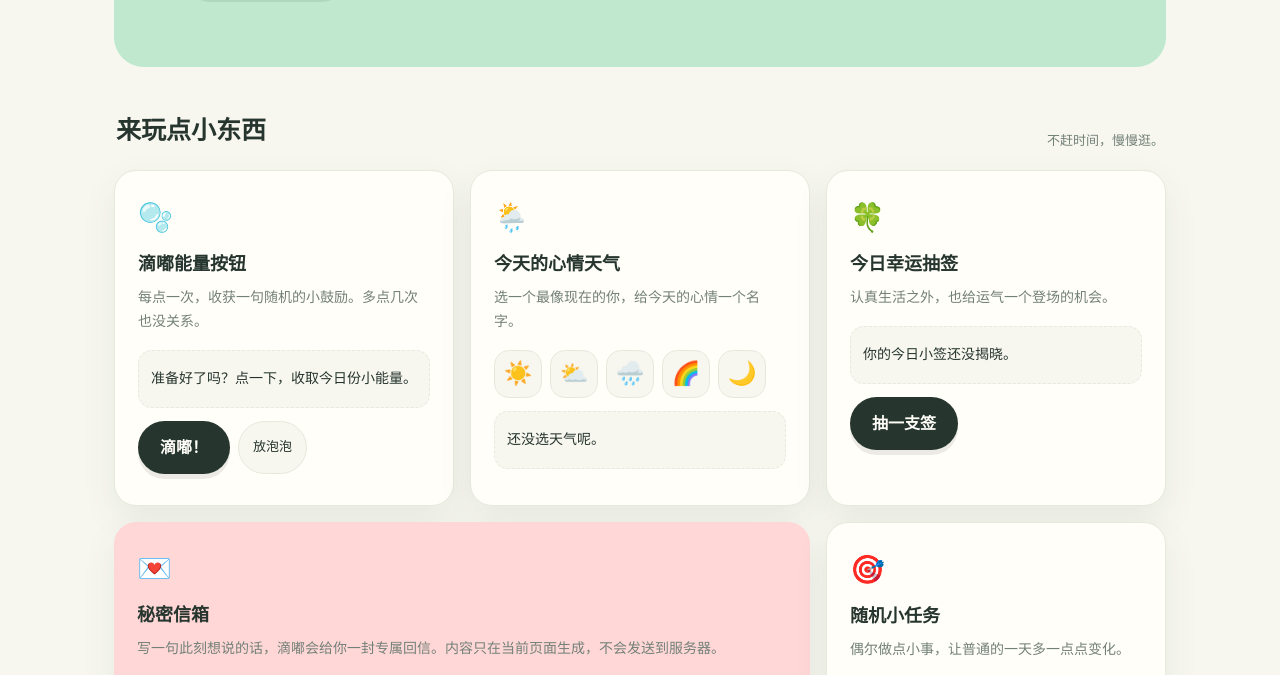
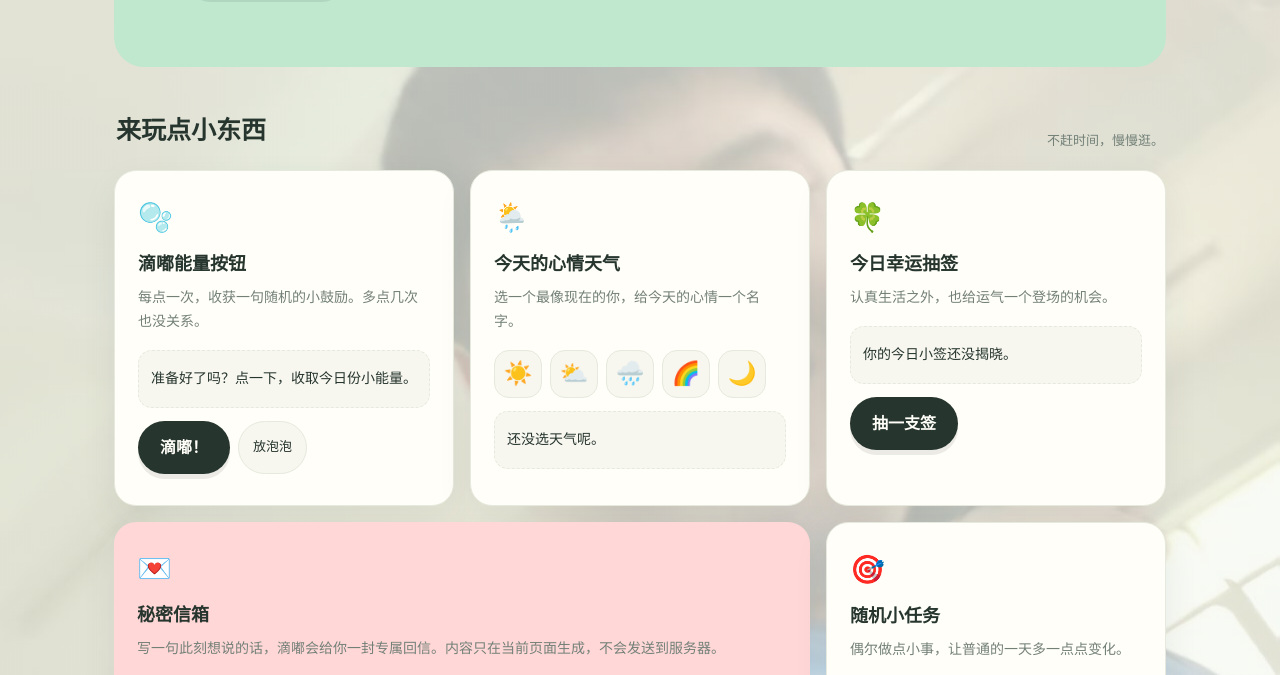
Before and after one commit to didudidu12121/didudidu, a plain HTML site: page index.html in a window 1280 px wide. Shown: the part 514-1189 px from the top of the page. Drawn offline with Linux system fonts and the light colour scheme.

Commit message:
添加自定义背景图片

```diff
--- a/index.html
+++ b/index.html
@@ -142,6 +142,21 @@ input:focus, textarea:focus { border-color: var(--green-deep); }
   .topbar { padding: 16px; }
   .wrap { padding: 0 16px 45px; }
 }
+
+/* 张的秘密：自定义背景图片 */
+body {
+  background-image:
+    linear-gradient(
+      rgba(245, 248, 240, 0.72),
+      rgba(245, 248, 240, 0.72)
+    ),
+    url('./images/background.jpg');
+  background-size: cover;
+  background-position: center;
+  background-repeat: no-repeat;
+  background-attachment: fixed;
+}
+
 </style>
 </head>
 <body>
```
Also changed, not shown: images/background.jpg (added).
